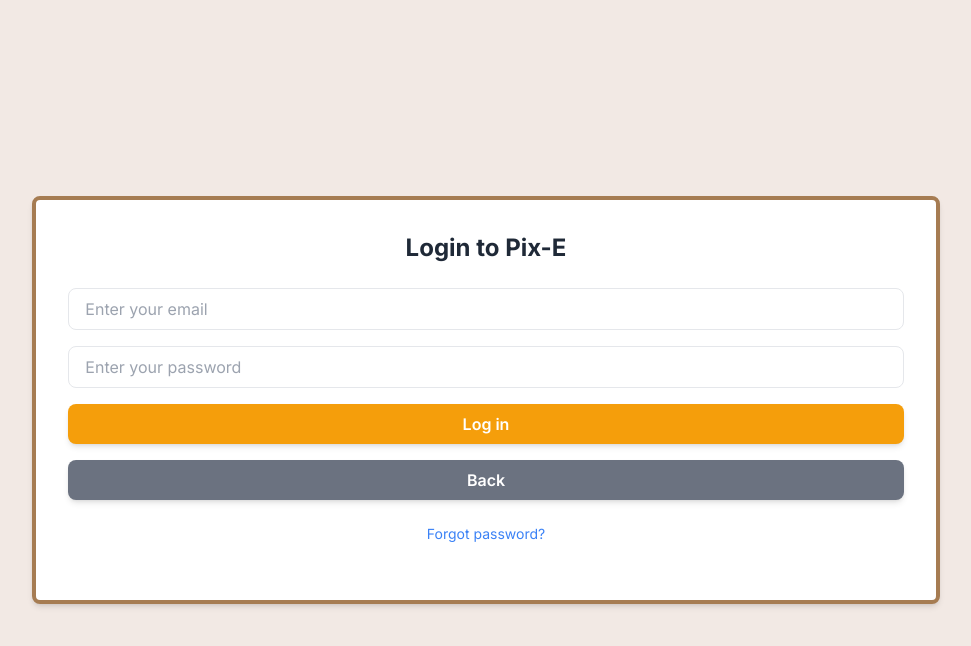
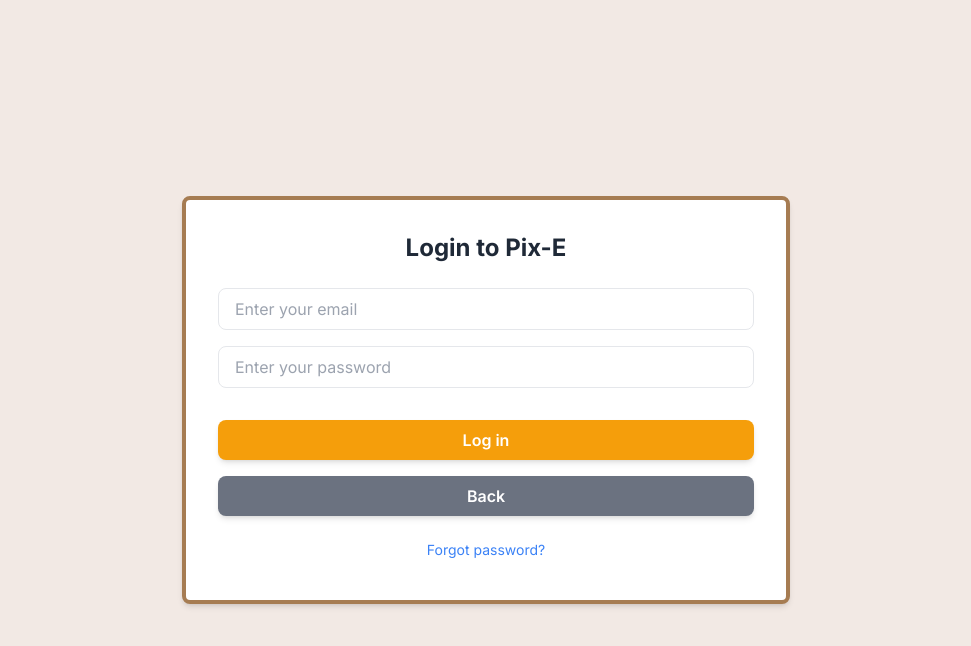
Before and after one commit to pixe-art/pix-e-web, a Next.js app: page /auth in a window 1280 px wide. Both pictures are taken after a click on the button "Log in with Email and Password". Shown: the top 646 px of the page, without its empty margins (154-1125 px from the left). Built offline with nearby package versions, Linux system fonts and the light colour scheme; no server answers; the database is empty.

Commit message:
Login form bug fix

```diff
--- a/src/app/auth/page.js
+++ b/src/app/auth/page.js
@@ -118,7 +118,8 @@ export default function LoginPage() {
           </>
         )}
         {showLoginForm && (
-          <form onSubmit={handleEmailPasswordLogin} className="mb-4">
+          <div>
+          <form  className="mb-4">
             <input
               type="email"
               placeholder="Enter your email"
@@ -133,7 +134,9 @@ export default function LoginPage() {
               onChange={(e) => setPassword(e.target.value)}
               className="w-full mb-4 px-4 py-2 border rounded-lg text-black focus:outline-none focus:ring-2 focus:ring-amber-500"
             />
+            </form>
             <button
+              onClick={handleEmailPasswordLogin}
               type="submit"
               className="w-full py-2 px-4 bg-amber-500 text-white font-semibold rounded-lg shadow-md hover:bg-amber-700 focus:outline-none focus:ring-2 focus:ring-amber-500 focus:ring-opacity-50"
             >
@@ -151,7 +154,7 @@ export default function LoginPage() {
             >
               Forgot password?
             </button>
-          </form>
+            </div>
         )}
       </div>
     </div>
```
